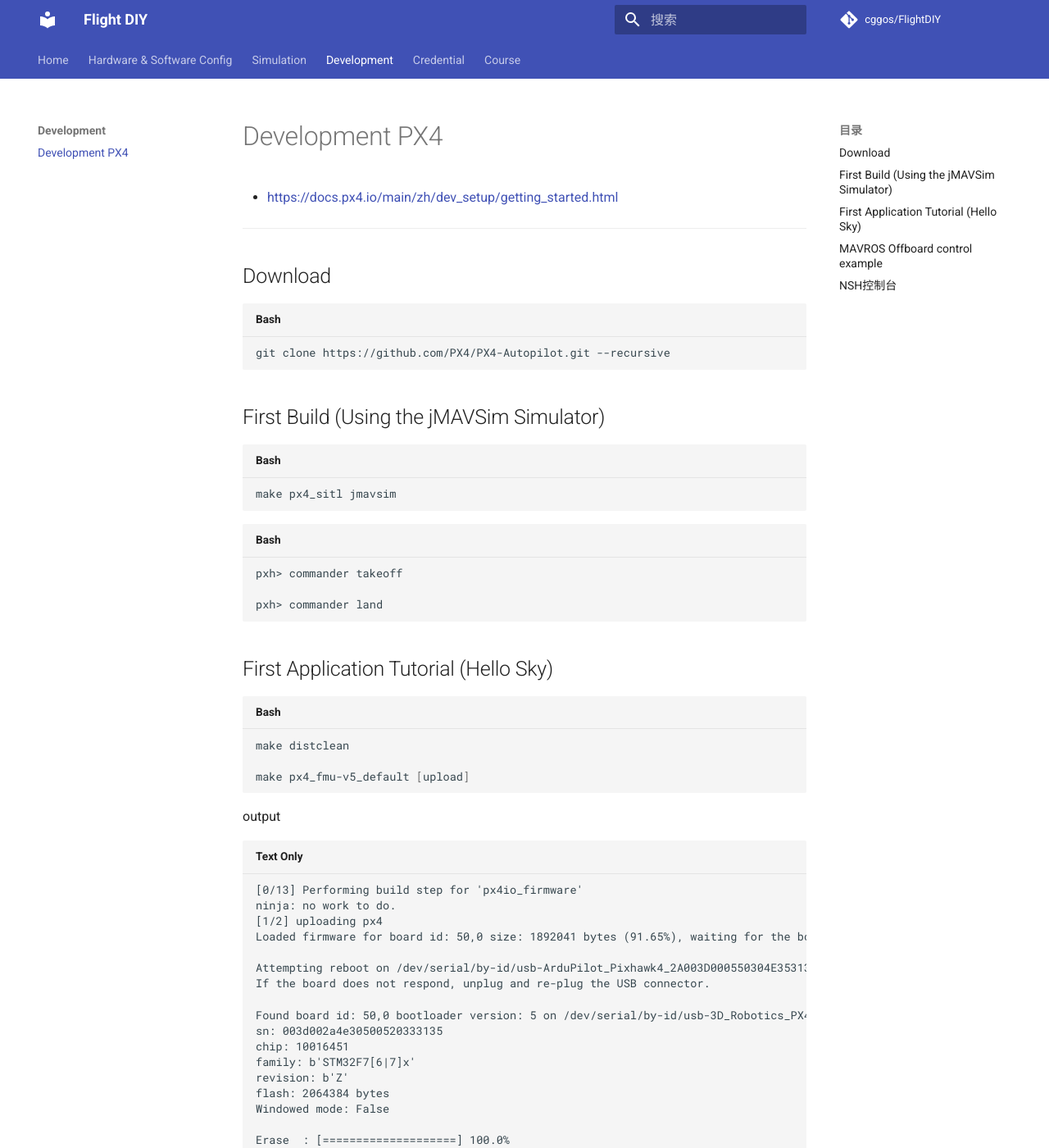
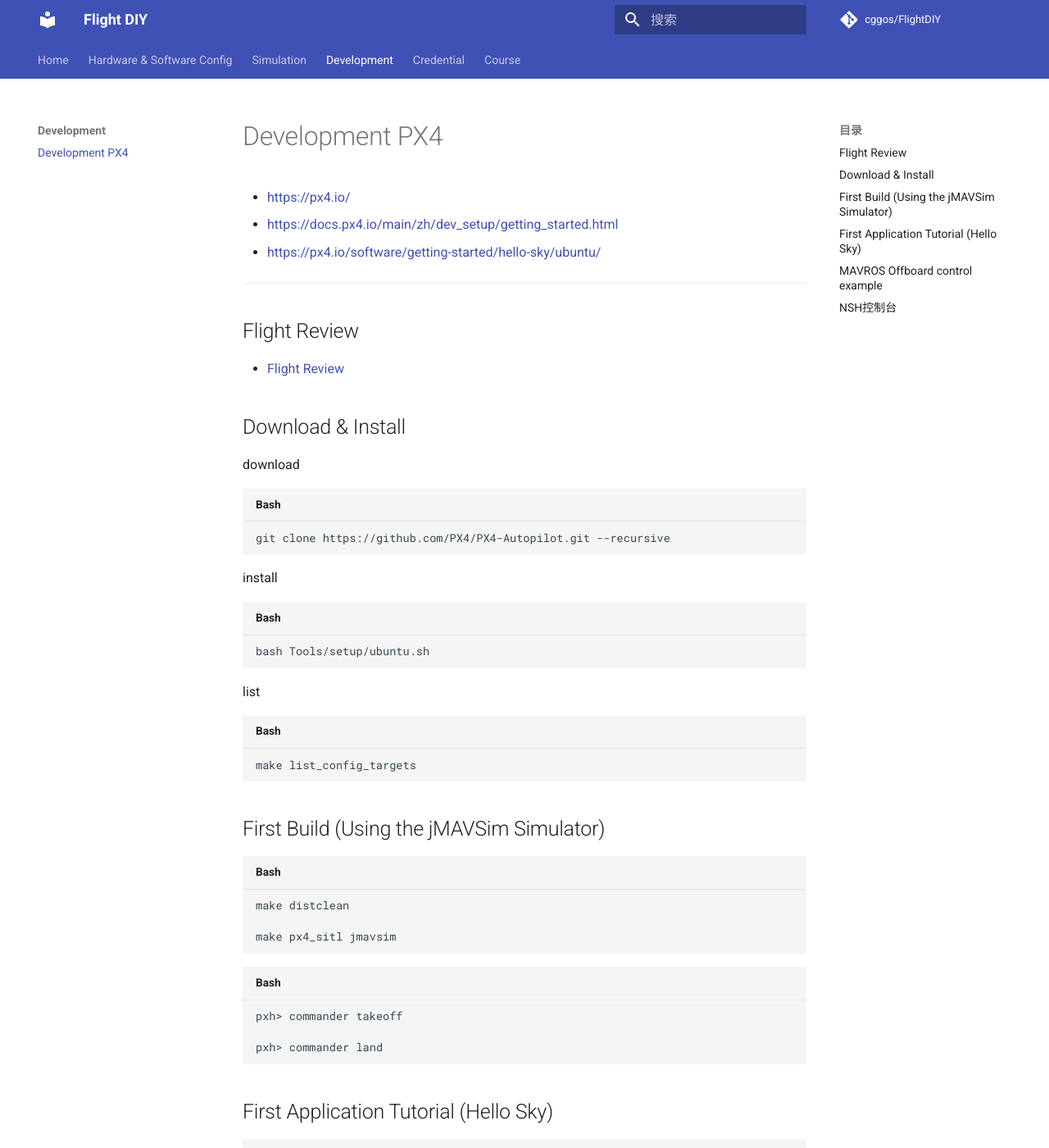
Before and after one commit to cggos/FlightDIY, an MkDocs documentation site: the page built from docs/development/dev_px4.md, in a window 1280 px wide and 1400 px high. Shown: the whole window at 82% size. Built offline with MkDocs 1.6.1 and Material for MkDocs 9.7.7, drawn with Linux system fonts in a browser that asks for light colours; comment, search, counter and statistics services are not loaded; some of the changed text lies outside the part shown.

Commit message:
update docs

````diff
--- a/docs/development/dev_px4.md
+++ b/docs/development/dev_px4.md
@@ -1,18 +1,41 @@
 # Development PX4
 
-* [https://docs.px4.io/main/zh/dev_setup/getting_started.html](https://docs.px4.io/main/zh/dev_setup/getting_started.html)
+- https://px4.io/
+* https://docs.px4.io/main/zh/dev_setup/getting_started.html
+* https://px4.io/software/getting-started/hello-sky/ubuntu/
 
 ---
 
-## Download
+## Flight Review
+
+- [Flight Review](https://logs.px4.io/)
+
+
+## Download & Install
+
+download
 
 ```bash
 git clone https://github.com/PX4/PX4-Autopilot.git --recursive
 ```
 
+install
+
+```bash
+bash Tools/setup/ubuntu.sh
+```
+
+list
+
+```bash
+make list_config_targets
+```
+
 ## First Build (Using the jMAVSim Simulator)
 
 ```bash
+make distclean
+
 make px4_sitl jmavsim
 ```
 
@@ -57,7 +80,7 @@
 
 ## MAVROS Offboard control example
 
-- [MAVROS Offboard control example](https://docs.px4.io/v1.12/en/ros/mavros_offboard.html)
+- [MAVROS Offboard control example (C++)](https://docs.px4.io/main/en/ros/mavros_offboard_cpp.html)
 
 ```bash
 rosrun px4_sim offb_node
@@ -65,8 +88,18 @@
 
 ## NSH控制台
 
+> 拔掉SD卡（脚本中提到的没有SD卡进入nsh，有SD时进入MAVLINK，因此会出现一段乱码）
+
 ```bash
-./Tools/mavlink_shell.py
+./Tools/mavlink_shell.py /dev/ttyACM0
+
+# or: PX4 Toolchain->TeraTerm (Windows)
+
+# or
+screen /dev/ttyAVM0 57600 8N1
+
+# or
+sudo minicom
 ```
 
 output
````
Also changed, not shown: docs/hsw_cfg/hardware.md (+30 -5 lines), docs/img/hw/AT9S-Pro-Bat.png (added).
